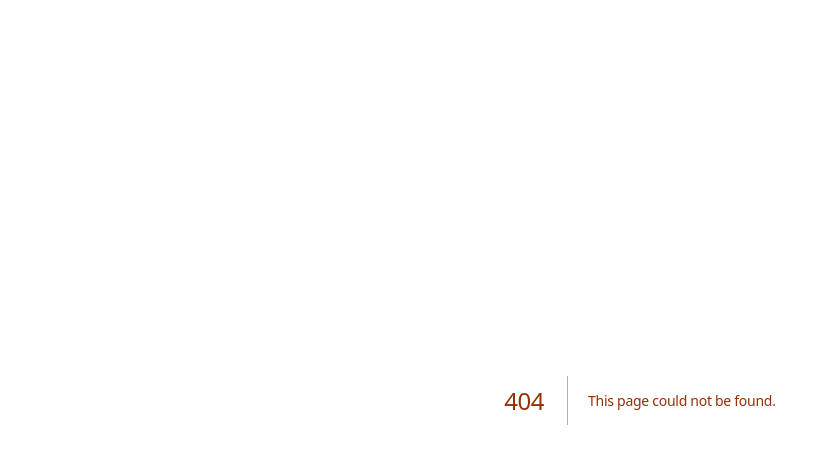
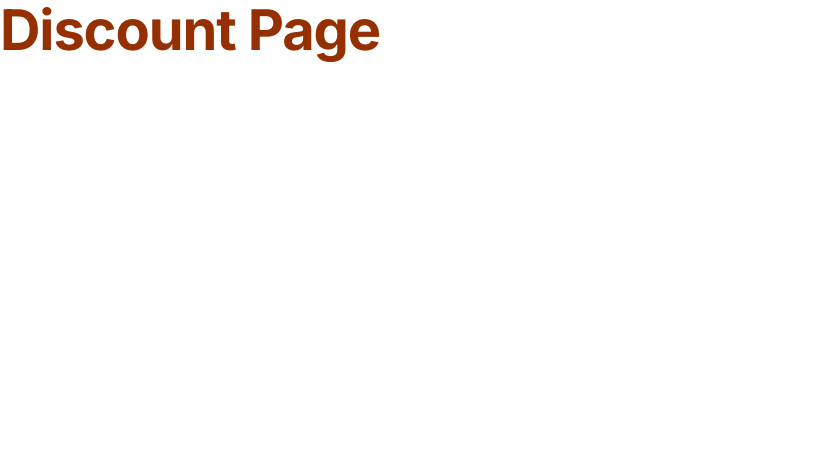
Before and after one commit to Dula0268/b4code-frontend, a Next.js app: page /owner/rate/discount in a window 1280 px wide. Before the commit this address had no page. Shown: the top 464 px of the page, without its empty margins (0-835 px from the left). Built offline with nearby package versions, Linux system fonts and the light colour scheme.

Commit message:
feat:create discount page

```diff
--- /dev/null
+++ b/src/app/owner/rate/discount/page.tsx
@@ -0,0 +1,7 @@
+export default function DiscountPage() {
+    return (
+        <div>
+            <h1>Discount Page</h1>
+        </div>
+    );
+}
```
